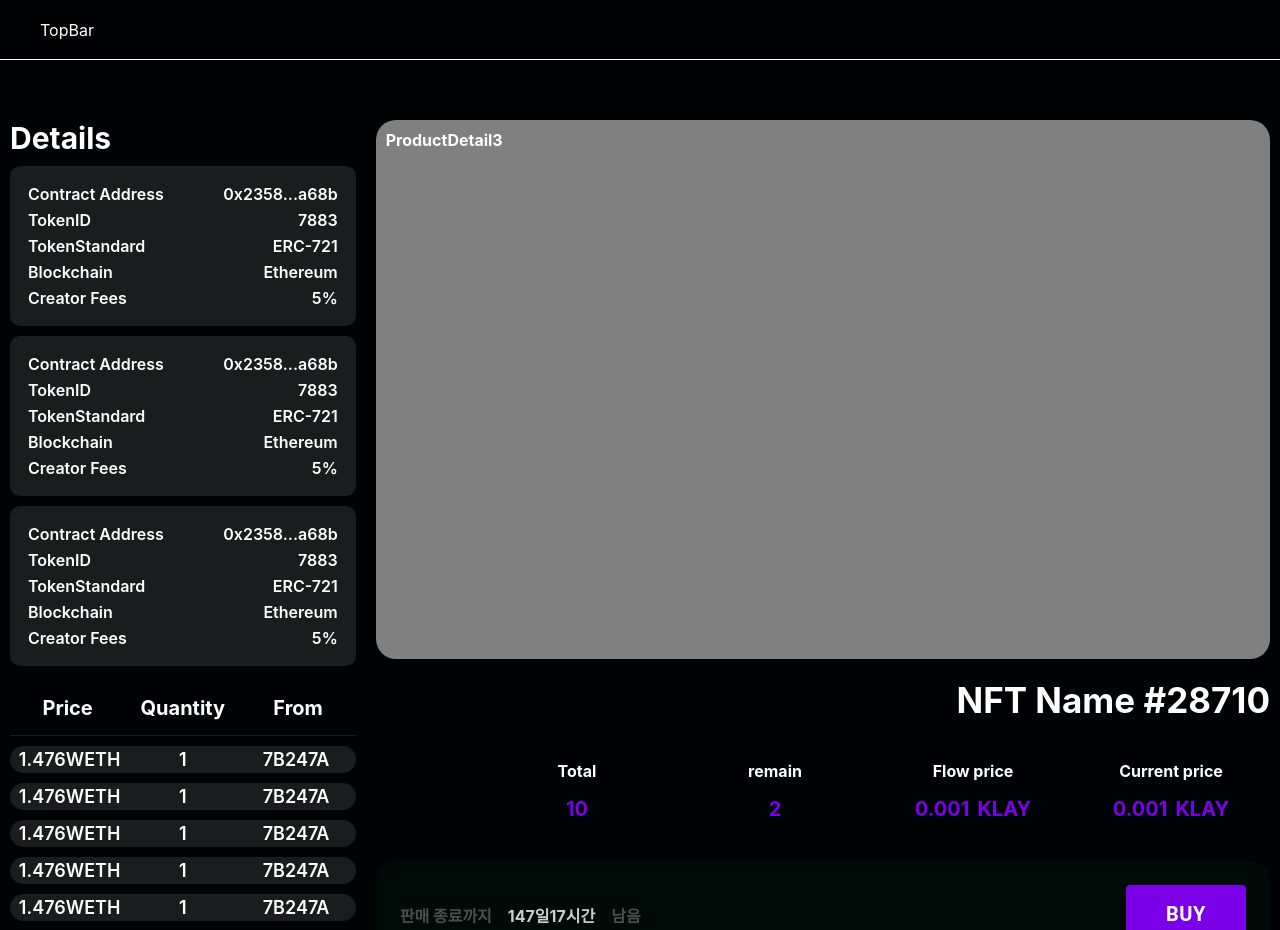
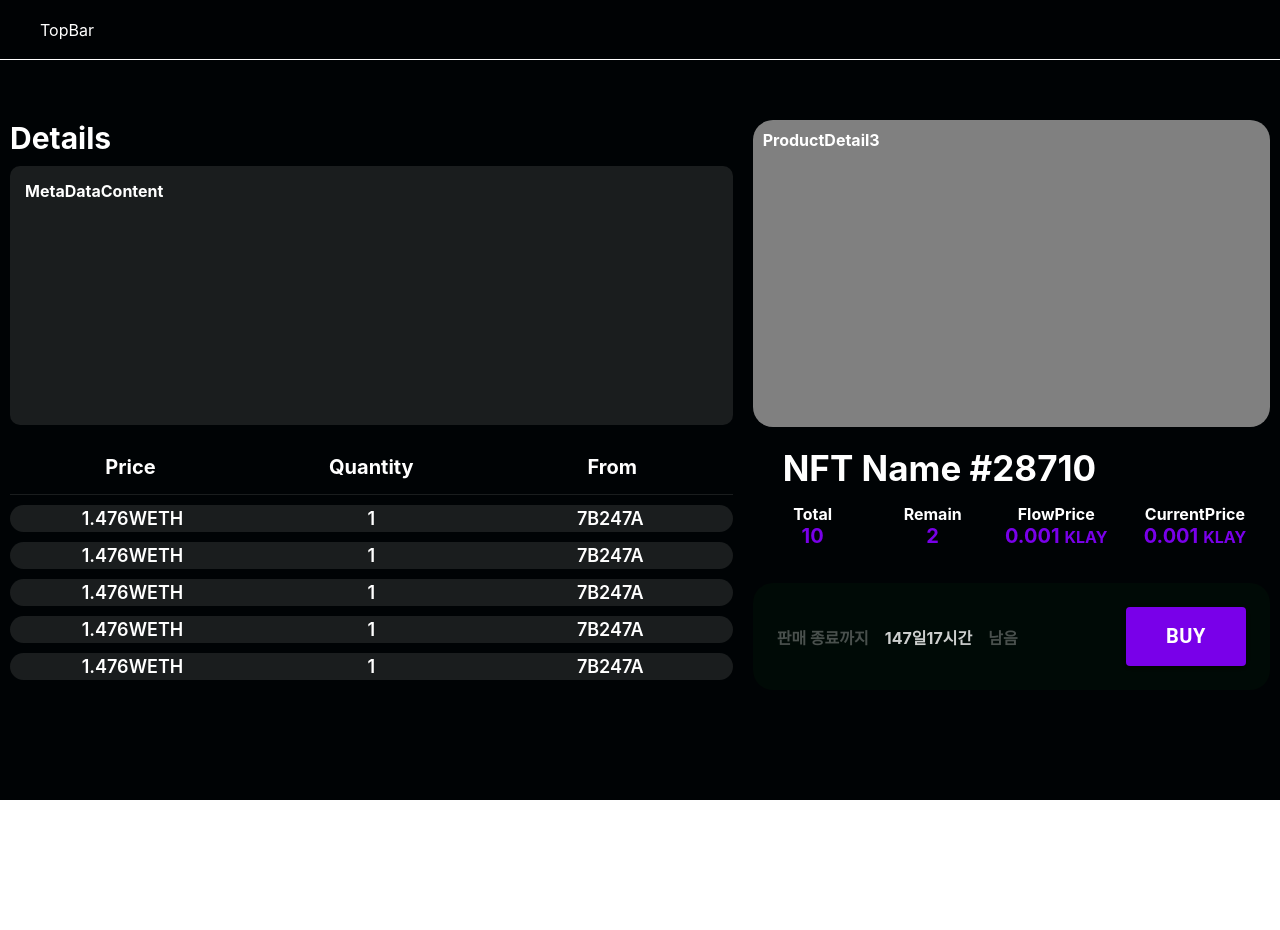
Before and after one commit to TeTedo/NFT_lottery, a React (Create React App) app in the folder front/: page / in a window 1280 px wide. Shown: the top 930 px of the page. After the commit the page ends 800 px from the top, so only its background shows below. Built offline with nearby package versions, Linux system fonts and the light colour scheme.

Commit message:
디테이 페이지 디자인 변경

```diff
--- a/front/src/components/Product/ContentsDetail/ContentsDetail.js
+++ /dev/null
@@ -1,38 +0,0 @@
-import React from "react";
-import { Container, Contents, Title, Content } from "./styles";
-
-function ContentsDetail() {
-  const items = {
-    address: "0x2358...a68b",
-    tokenID: "7883",
-    tokenStandard: "ERC-721",
-    blockchain: "Ethereum",
-    creatorFees: "5%",
-  };
-  return (
-    <Container>
-      <Contents>
-        <Title>Contract Address</Title>
-        <Content> {items.address}</Content>
-      </Contents>
-      <Contents>
-        <Title>TokenID</Title>
-        <Content> {items.tokenID}</Content>
-      </Contents>
-      <Contents>
-        <Title>TokenStandard</Title>
-        <Content> {items.tokenStandard}</Content>
-      </Contents>
-      <Contents>
-        <Title>Blockchain</Title>
-        <Content> {items.blockchain}</Content>
-      </Contents>
-      <Contents>
-        <Title>Creator Fees</Title>
-        <Content> {items.creatorFees}</Content>
-      </Contents>
-    </Container>
-  );
-}
-
-export default ContentsDetail;
--- /dev/null
+++ b/front/src/components/Product/MetaDataContent/index.js
@@ -0,0 +1,15 @@
+import React from "react";
+import { Container } from "./styles";
+
+function ContentsDetail() {
+  // const items = {
+  //   address: "0x2358...a68b",
+  //   tokenID: "7883",
+  //   tokenStandard: "ERC-721",
+  //   blockchain: "Ethereum",
+  //   creatorFees: "5%",
+  // };
+  return <Container>MetaDataContent</Container>;
+}
+
+export default ContentsDetail;
--- a/front/src/components/Product/ContentsDetail/styles.js
+++ b/front/src/components/Product/MetaDataContent/styles.js
@@ -1,6 +1,7 @@
 import styled from "styled-components";
 
 const Container = styled.div`
+  flex: 1;
   background-color: #1a1d1e;
   margin-top: 10px;
   margin-bottom: 10px;
--- /dev/null
+++ b/front/src/pages/ProductDetail/LeftDownComponents.js
@@ -0,0 +1,22 @@
+import React from "react";
+import { LeftDown } from "./styles";
+import PricesDetail from "../../components/Product/PricesDetail/PricesDetail";
+
+function LeftDownComponents() {
+  return (
+    <LeftDown.Content>
+      <LeftDown.PriceMenu>
+        <LeftDown.PriceTitle>Price</LeftDown.PriceTitle>
+        <LeftDown.PriceTitle>Quantity</LeftDown.PriceTitle>
+        <LeftDown.PriceTitle>From</LeftDown.PriceTitle>
+      </LeftDown.PriceMenu>
+      <PricesDetail />
+      <PricesDetail />
+      <PricesDetail />
+      <PricesDetail />
+      <PricesDetail />
+    </LeftDown.Content>
+  );
+}
+
+export default LeftDownComponents;
--- /dev/null
+++ b/front/src/pages/ProductDetail/LeftUpComponents.js
@@ -0,0 +1,14 @@
+import React from "react";
+import MetaDataContent from "../../components/Product/MetaDataContent";
+import { LeftUp } from "./styles";
+
+function LeftUpComponents() {
+  return (
+    <LeftUp.Content>
+      <LeftUp.Title>Details</LeftUp.Title>
+      <MetaDataContent />
+    </LeftUp.Content>
+  );
+}
+
+export default LeftUpComponents;
--- /dev/null
+++ b/front/src/pages/ProductDetail/RightDownComponents.js
@@ -0,0 +1,63 @@
+import { Box, Button } from "@mui/material";
+import React from "react";
+import { RightDown } from "./styles";
+
+function RightDownComponents({ items }) {
+  return (
+    <RightDown.Content>
+      {/* NFT 소개 */}
+      <Box>
+        <RightDown.NFTName>NFT Name #28710</RightDown.NFTName>
+        <RightDown.NFTContainer>
+          {Object.keys(items).map((item, i) => {
+            return i < 2 ? (
+              <RightDown.NFTContentsContainer>
+                <RightDown.NFTTitle>{item}</RightDown.NFTTitle>
+                <RightDown.NFTContent>{items[item]}</RightDown.NFTContent>
+              </RightDown.NFTContentsContainer>
+            ) : (
+              <RightDown.NFTContentsContainer>
+                <RightDown.NFTTitle>{item}</RightDown.NFTTitle>
+                <RightDown.NFTContent>
+                  <RightDown.NFTPrice>{items[item]}</RightDown.NFTPrice>
+                  <RightDown.KLAY>KLAY</RightDown.KLAY>
+                </RightDown.NFTContent>
+              </RightDown.NFTContentsContainer>
+            );
+          })}
+        </RightDown.NFTContainer>
+      </Box>
+      {/* 판매 버튼 */}
+      <Box
+        sx={{
+          background: "#000a06",
+          borderRadius: 5,
+          alignItems: "center",
+          p: 3,
+          display: "flex",
+          justifyContent: "space-between",
+        }}
+      >
+        <Box sx={{ color: "#49504d", display: "flex" }}>
+          판매 종료까지
+          <Box sx={{ px: 2, color: "#cdcfce" }}>147일17시간</Box>
+          남음
+        </Box>
+        <Button
+          sx={{
+            py: 1.5,
+            background: "#7900e9",
+            fontWeight: 700,
+            fontSize: 20,
+            px: 5,
+          }}
+          variant="contained"
+        >
+          BUY
+        </Button>
+      </Box>
+    </RightDown.Content>
+  );
+}
+
+export default RightDownComponents;
--- /dev/null
+++ b/front/src/pages/ProductDetail/RightUpComponents.js
@@ -0,0 +1,12 @@
+import React from "react";
+import { RightUp } from "./styles";
+
+function RightUpComponents() {
+  return (
+    <RightUp.Content>
+      <RightUp.Img>ProductDetail3</RightUp.Img>
+    </RightUp.Content>
+  );
+}
+
+export default RightUpComponents;
--- a/front/src/pages/ProductDetail/index.js
+++ b/front/src/pages/ProductDetail/index.js
@@ -1,197 +1,29 @@
 import React from "react";
-import { Box, Button } from "@mui/material";
-import {
-  Container,
-  LeftUpContent,
-  LeftDownContent,
-  RightUpContent,
-  RightDownContent,
-  Contents,
-  LeftContents,
-  RightContents,
-  NFTImg,
-  LeftUpTitle,
-  PriceContainer,
-  PriceTitles,
-} from "./styles";
-import ContentsDetail from "../../components/Product/ContentsDetail/ContentsDetail";
-import PricesDetail from "../../components/Product/PricesDetail/PricesDetail";
+import { Container, Contents, Left, Right } from "./styles";
+import LeftUpComponents from "./LeftUpComponents";
+import LeftDownComponents from "./LeftDownComponents";
+import RightUpComponents from "./RightUpComponents";
+import RightDownComponents from "./RightDownComponents";
 
 function ProductDetail() {
+  const items = {
+    Total: 10,
+    Remain: 2,
+    FlowPrice: 0.001,
+    CurrentPrice: 0.001,
+  };
   return (
     <Container>
-      <Contents>
-        <LeftContents>
-          <LeftUpContent>
-            <LeftUpTitle>Details</LeftUpTitle>
-            <ContentsDetail />
-            <ContentsDetail />
-            <ContentsDetail />
-          </LeftUpContent>
-          <LeftDownContent>
-            <PriceContainer>
-              <PriceTitles>Price</PriceTitles>
-              <PriceTitles>Quantity</PriceTitles>
-              <PriceTitles>From</PriceTitles>
-            </PriceContainer>
-            <PricesDetail />
-            <PricesDetail />
-            <PricesDetail />
-            <PricesDetail />
-            <PricesDetail />
-            <PricesDetail />
-          </LeftDownContent>
-        </LeftContents>
-        <RightContents>
-          <RightUpContent>
-            <NFTImg>ProductDetail3</NFTImg>
-          </RightUpContent>
-          <RightDownContent>
-            {/* NFT 소개 */}
-            <Box>
-              <Box
-                sx={{
-                  fontSize: 35,
-                  pb: 5,
-                  display: "flex",
-                  justifyContent: "end",
-                }}
-              >
-                NFT Name #28710
-              </Box>
-              <Box
-                sx={{ width: "auto", display: "flex", justifyContent: "end" }}
-              >
-                <Box></Box>
-                <Box
-                  sx={{
-                    px: 3,
-                    minWidth: 150,
-                    textAlign: "center",
-                  }}
-                >
-                  Total
-                </Box>
-                <Box
-                  sx={{
-                    px: 3,
-                    minWidth: 150,
-                    textAlign: "center",
-                  }}
-                >
-                  remain
-                </Box>
-                <Box
-                  sx={{
-                    px: 3,
-                    minWidth: 150,
-                    textAlign: "center",
-                  }}
-                >
-                  Flow price
-                </Box>
-                <Box
-                  sx={{
-                    px: 3,
-                    minWidth: 150,
-                    textAlign: "center",
-                  }}
-                >
-                  Current price
-                </Box>
-              </Box>
-              <Box
-                sx={{
-                  py: 2,
-                  color: "#7900e9",
-                  width: "auto",
-                  display: "flex",
-                  justifyContent: "end",
-                  pb: 5,
-                }}
-              >
-                <Box
-                  sx={{
-                    fontSize: 20,
-                    px: 3,
-                    minWidth: 150,
-                    textAlign: "center",
-                  }}
-                >
-                  10
-                </Box>
-                <Box
-                  sx={{
-                    fontSize: 20,
-                    px: 3,
-                    minWidth: 150,
-                    textAlign: "center",
-                  }}
-                >
-                  2
-                </Box>
-                <Box
-                  sx={{
-                    fontSize: 20,
-                    px: 3,
-                    minWidth: 150,
-                    textAlign: "center",
-                    display: "flex",
-                    justifyContent: "center",
-                    gap: 1,
-                  }}
-                >
-                  <Box>0.001</Box>
-                  <Box>KLAY</Box>
-                </Box>
-                <Box
-                  sx={{
-                    fontSize: 20,
-                    px: 3,
-                    minWidth: 150,
-                    textAlign: "center",
-                    display: "flex",
-                    justifyContent: "center",
-                    gap: 1,
-                  }}
-                >
-                  <Box>0.001</Box>
-                  <Box>KLAY</Box>
-                </Box>
-              </Box>
-            </Box>
-            {/* 판매 버튼 */}
-            <Box
-              sx={{
-                background: "#000a06",
-                borderRadius: 5,
-                alignItems: "center",
-                p: 3,
-                display: "flex",
-                justifyContent: "space-between",
-              }}
-            >
-              <Box sx={{ color: "#49504d", display: "flex" }}>
-                판매 종료까지
-                <Box sx={{ px: 2, color: "#cdcfce" }}>147일17시간</Box>
-                남음
-              </Box>
-              <Button
-                sx={{
-                  py: 1.5,
-                  background: "#7900e9",
-                  fontWeight: 700,
-                  fontSize: 20,
-                  px: 5,
-                }}
-                variant="contained"
-              >
-                BUY
-              </Button>
-            </Box>
-          </RightDownContent>
-        </RightContents>
-      </Contents>
+      <Contents.Container>
+        <Left.Contents>
+          <LeftUpComponents />
+          <LeftDownComponents />
+        </Left.Contents>
+        <Right.Contents>
+          <RightUpComponents />
+          <RightDownComponents items={items} />
+        </Right.Contents>
+      </Contents.Container>
     </Container>
   );
 }
--- a/front/src/pages/ProductDetail/styles.js
+++ b/front/src/pages/ProductDetail/styles.js
@@ -1,7 +1,6 @@
 import styled from "styled-components";
 
 const Container = styled.div`
-  /* overflow: hidden; */
   width: 100%;
   min-height: calc(100vh);
   background-color: #000305;
@@ -10,73 +9,125 @@ const Container = styled.div`
   color: #fff;
   font-weight: 700;
 `;
-const Contents = styled.div`
+const Contents = {
+  Container: styled.div`
     width: 1400px;
     margin-top: 110px;
     margin-bottom: 100px;
     display: flex;
-`;
-const LeftUpContent = styled.div`
+  `,
+};
+const Left = {
+  Contents: styled.div`
+    flex: 1.5;
+    display: flex;
+    flex-direction: column;
+  `,
+};
+const LeftUp = {
+  Content: styled.div`
+    display: flex;
+    flex-direction: column;
     padding: 10px;
     flex: 2;
-`;
-const LeftDownContent = styled.div`
+  `,
+  Title: styled.div`
+    font-size: 30px;
+  `,
+};
+const LeftDown = {
+  Content: styled.div`
     padding: 10px;
     flex: 1;
-`;
-const LeftUpTitle = styled.div`
-  flex: 2;
+  `,
+  Title: styled.div`
+    flex: 1;
     font-size: 30px;
-`;
-const RightUpContent = styled.div`
+  `,
+  PriceMenu: styled.div`
+    display: flex;
+    padding-bottom: 15px;
+    border-bottom: 1px solid #1a1d1e;
+    justify-content: space-between;
+  `,
+  PriceTitle: styled.div`
+    font-size: 20px;
+    flex: 1;
+    text-align: center;
+  `,
+};
+const Right = {
+  Contents: styled.div`
+    flex: 1;
+    display: flex;
+    flex-direction: column;
+  `,
+};
+const RightUp = {
+  Content: styled.div`
     display: flex;
     flex: 2;
     padding: 10px;
-`;
-
-const RightDownContent = styled.div`
-  flex: 1;
-  padding: 10px;
-`;
-const LeftContents = styled.div`
-  flex: 1;
-  display: flex;
-  flex-direction: column;
-`;
-const RightContents = styled.div`
-  flex: 2.5;
-  display: flex;
-  flex-direction: column;
-`;
-const NFTImg = styled.div`
+  `,
+  Img: styled.div`
     flex: 1;
     padding: 10px;
     border-radius: 20px;
     background-color: gray;
-`;
-const PriceContainer = styled.div`
+  `,
+  Title: styled.div`
+    flex: 1;
+    font-size: 30px;
+  `,
+};
+const RightDown = {
+  Content: styled.div`
+    flex: 1;
+    padding: 10px;
+  `,
+  NFTName: styled.div`
+    padding: 0 30px;
+    font-size: 35px;
     display: flex;
-  padding-bottom: 15px;
-  border-bottom: 1px solid #1a1d1e;
-  justify-content: space-between;
-`;
-const PriceTitles = styled.div`
+    justify-content: start;
+  `,
+  NFTTitle: styled.div`
+    padding: 0 25px;
+    min-width: 70px;
+    text-align: center;
+  `,
+  NFTContentsContainer: styled.div`
+    width: auto;
+    display: flex;
+    justify-content: start;
+    flex-direction: column;
+  `,
+  NFTContent: styled.div`
+    color: #7900e9;
     font-size: 20px;
-  flex: 1;
     text-align: center;
-`;
+  `,
+  NFTPrice: styled.span`
+    margin-right: 5px;
+  `,
+  KLAY: styled.span`
+    font-size: 16px;
+  `,
+  NFTContainer: styled.div`
+    padding: 15px 0;
+    display: flex;
+    justify-content: start;
+    padding-bottom: 35px;
+  `,
+};
 
 export {
   Container,
   Contents,
-  LeftUpContent,
-  LeftDownContent,
-  RightUpContent,
-  RightDownContent,
-  LeftContents,
-  RightContents,
-  NFTImg,
-  LeftUpTitle,
-  PriceContainer,
-  PriceTitles,
+  Left,
+  LeftUp,
+  LeftDown,
+  Right,
+  RightUp,
+  RightDown,
 };
```
Lines whose indentation alone changed are shown as unchanged.
